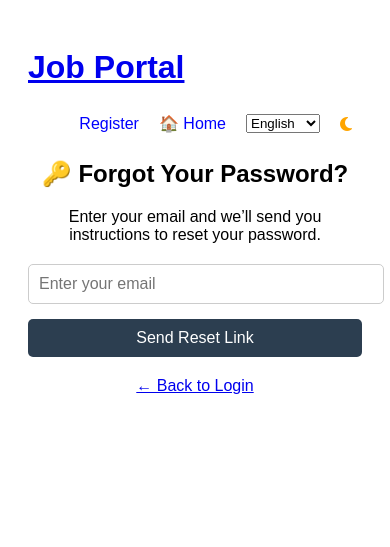
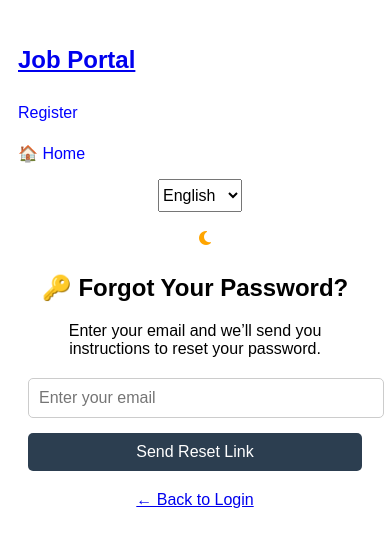
Before and after one commit to Ibrahim-ux955/job-portal, a Flask app: page /forgot_password in a window 390 px wide. Shown: the top 547 px of the page. Run offline with Flask 3, Linux system fonts and the light colour scheme; some libraries are stand-ins or nearby versions.

Commit message:
Update mobile responsiveness in base template

```diff
--- a/templates/base.html
+++ b/templates/base.html
@@ -2,16 +2,12 @@
 <html lang="en">
 <head>
     <title>Job Portal</title>
-
-
     <link rel="stylesheet" href="{{ url_for('static', filename='style.css') }}">
     <script>
-        // Set dark mode before content loads to avoid white flash
         if (localStorage.getItem('darkMode') === 'on') {
             document.documentElement.classList.add('dark-mode');
         }
     </script>
-
     <style>
     body {
         font-family: Arial, sans-serif;
@@ -116,7 +112,41 @@
         color: #0c5460;
         border: 1px solid #bee5eb;
     }
-</style>
+
+    /* ✅ Mobile-specific styles only */
+    @media (max-width: 767px) {
+        body {
+            padding: 10px;
+        }
+
+        header {
+            flex-direction: column;
+            align-items: flex-start;
+        }
+
+        nav {
+            flex-direction: column;
+            align-items: flex-start;
+            gap: 5px;
+            width: 100%;
+        }
+
+        nav a, nav span, #darkModeToggle, select {
+            font-size: 16px;
+            width: 100%;
+            padding: 6px 0;
+        }
+
+        h1 a {
+            font-size: 24px;
+        }
+
+        .container-fluid {
+            padding-left: 10px;
+            padding-right: 10px;
+        }
+    }
+    </style>
 
 
 </head>
```
